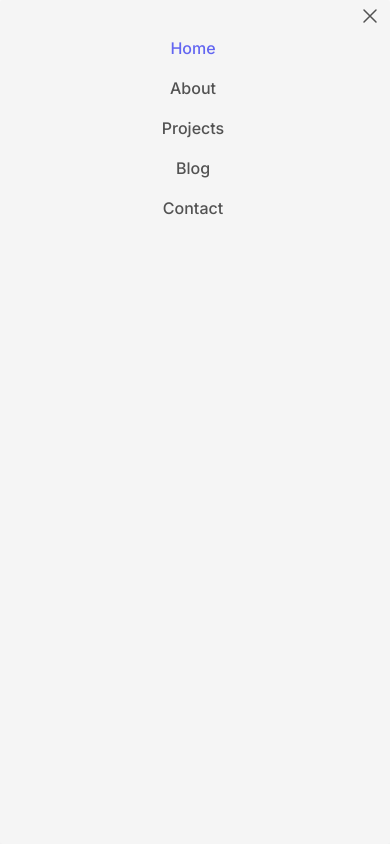
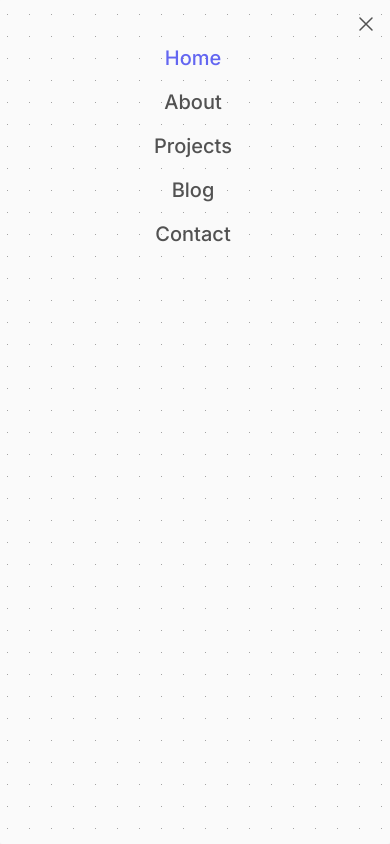
Before and after one commit to BehzodIsakov/my_website, a Next.js app: page / in a window 390 px wide. Both pictures are taken after a click on the button "Open main menu". Shown: the top 844 px of the page. Built offline with nearby package versions, Linux system fonts and the light colour scheme.

Commit message:
mobile nav background

```diff
--- a/app/globals.css
+++ b/app/globals.css
@@ -5,6 +5,21 @@
 @layer utilities {
   .bg-primary {
     @apply bg-neutral-50;
+  }
+
+  .bg-dotted {
+    background: linear-gradient(
+          90deg,
+          var(--bg-color) calc(var(--dot-space) - var(--dot-size)),
+          transparent 1%
+        )
+        center / var(--dot-space) var(--dot-space),
+      linear-gradient(
+          var(--bg-color) calc(var(--dot-space) - var(--dot-size)),
+          transparent 1%
+        )
+        center / var(--dot-space) var(--dot-space),
+      var(--dot-color);
   }
 
   .text-primary {
@@ -86,19 +101,7 @@
   }
 
   body {
-    @apply text-primary;
-    background: linear-gradient(
-          90deg,
-          var(--bg-color) calc(var(--dot-space) - var(--dot-size)),
-          transparent 1%
-        )
-        center / var(--dot-space) var(--dot-space),
-      linear-gradient(
-          var(--bg-color) calc(var(--dot-space) - var(--dot-size)),
-          transparent 1%
-        )
-        center / var(--dot-space) var(--dot-space),
-      var(--dot-color);
+    @apply text-primary bg-dotted;
   }
 }
 
--- a/components/MobileNavigation.tsx
+++ b/components/MobileNavigation.tsx
@@ -58,11 +58,11 @@ export default function MobileNavigation({
       <div
         className={clsx(
           isHidden && "hidden",
-          "fixed top-0 left-0 right-0 rounded-sm bg-neutral-100 shadow-md min-h-screen"
+          "bg-dotted fixed top-0 left-0 right-0 rounded-sm bg-neutral-100 shadow-md min-h-screen"
         )}
         id='navbar-hamburger'
       >
-        <div className='flex justify-end pt-1 pr-2'>
+        <div className='flex justify-end pt-3 pr-3'>
           <button onClick={() => setIsHidden(true)}>
             <svg
               xmlns='http://www.w3.org/2000/svg'
@@ -80,7 +80,7 @@ export default function MobileNavigation({
             </svg>
           </button>
         </div>
-        <ul className='flex flex-col font-medium capitalize'>
+        <ul className='flex flex-col font-medium text-xl capitalize'>
           <li>
             <Link
               href={"/"}
```
